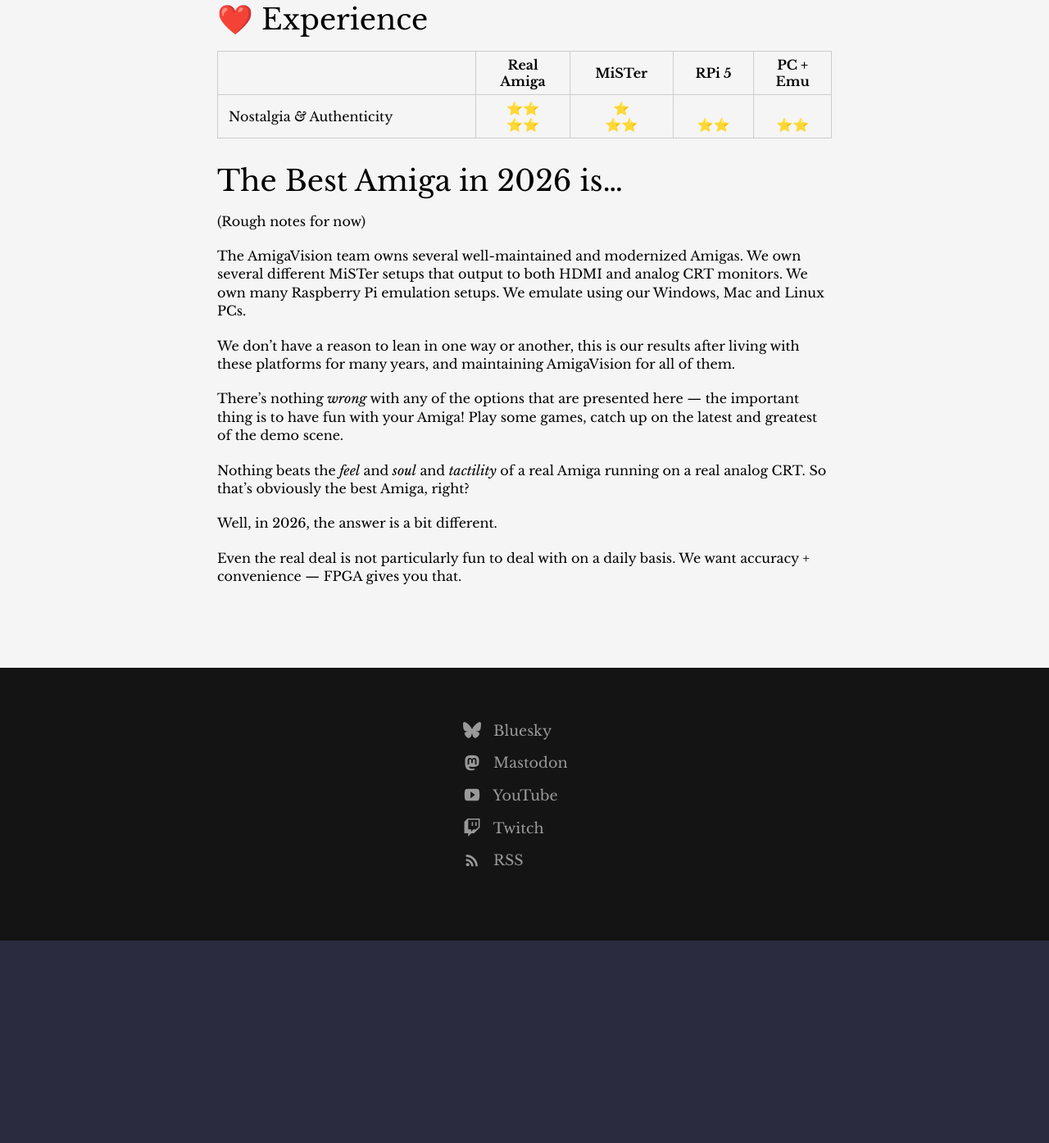
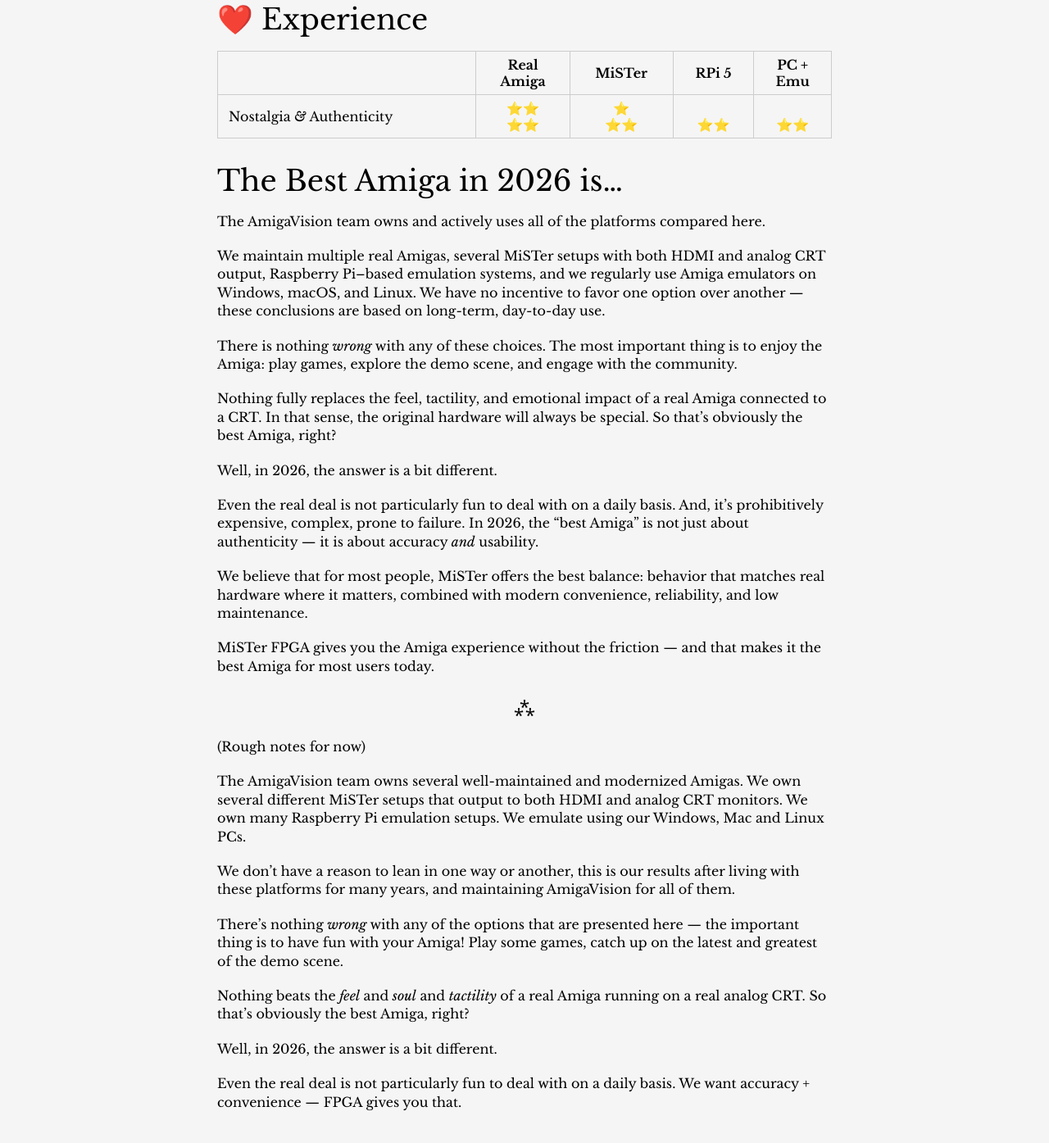
Before and after one commit to amigavision/amigavision.github.io, a Jekyll site: the page built from best.md, in a window 1280 px wide and 1400 px high, scrolled down 4851 px. Shown: the top 1395 px of the window at 82% size. Built offline with Jekyll 4.4.1, drawn with Linux system fonts in a browser that asks for light colours; before the commit the page ends 5999 px from its top, so only the background shows below that.

Commit message:
Expand conclusion

```diff
--- a/best.md
+++ b/best.md
@@ -120,6 +120,24 @@
 {: .feature-compare data-responsive-table="true" }
 
 ## The Best Amiga in 2026 is…
+
+The AmigaVision team owns and actively uses all of the platforms compared here.
+
+We maintain multiple real Amigas, several MiSTer setups with both HDMI and analog CRT output, Raspberry Pi–based emulation systems, and we regularly use Amiga emulators on Windows, macOS, and Linux. We have no incentive to favor one option over another — these conclusions are based on long-term, day-to-day use.
+
+There is nothing *wrong* with any of these choices. The most important thing is to enjoy the Amiga: play games, explore the demo scene, and engage with the community.
+
+Nothing fully replaces the feel, tactility, and emotional impact of a real Amiga connected to a CRT. In that sense, the original hardware will always be special. So that’s obviously the best Amiga, right?
+
+Well, in 2026, the answer is a bit different.
+
+Even the real deal is not particularly fun to deal with on a daily basis. And, it’s prohibitively expensive, complex, prone to failure. In 2026, the “best Amiga” is not just about authenticity — it is about accuracy *and* usability.
+
+We believe that for most people, MiSTer offers the best balance: behavior that matches real hardware where it matters, combined with modern convenience, reliability, and low maintenance.
+
+MiSTer FPGA gives you the Amiga experience without the friction — and that makes it the best Amiga for most users today.
+
+---
 
 (Rough notes for now)
 
```
